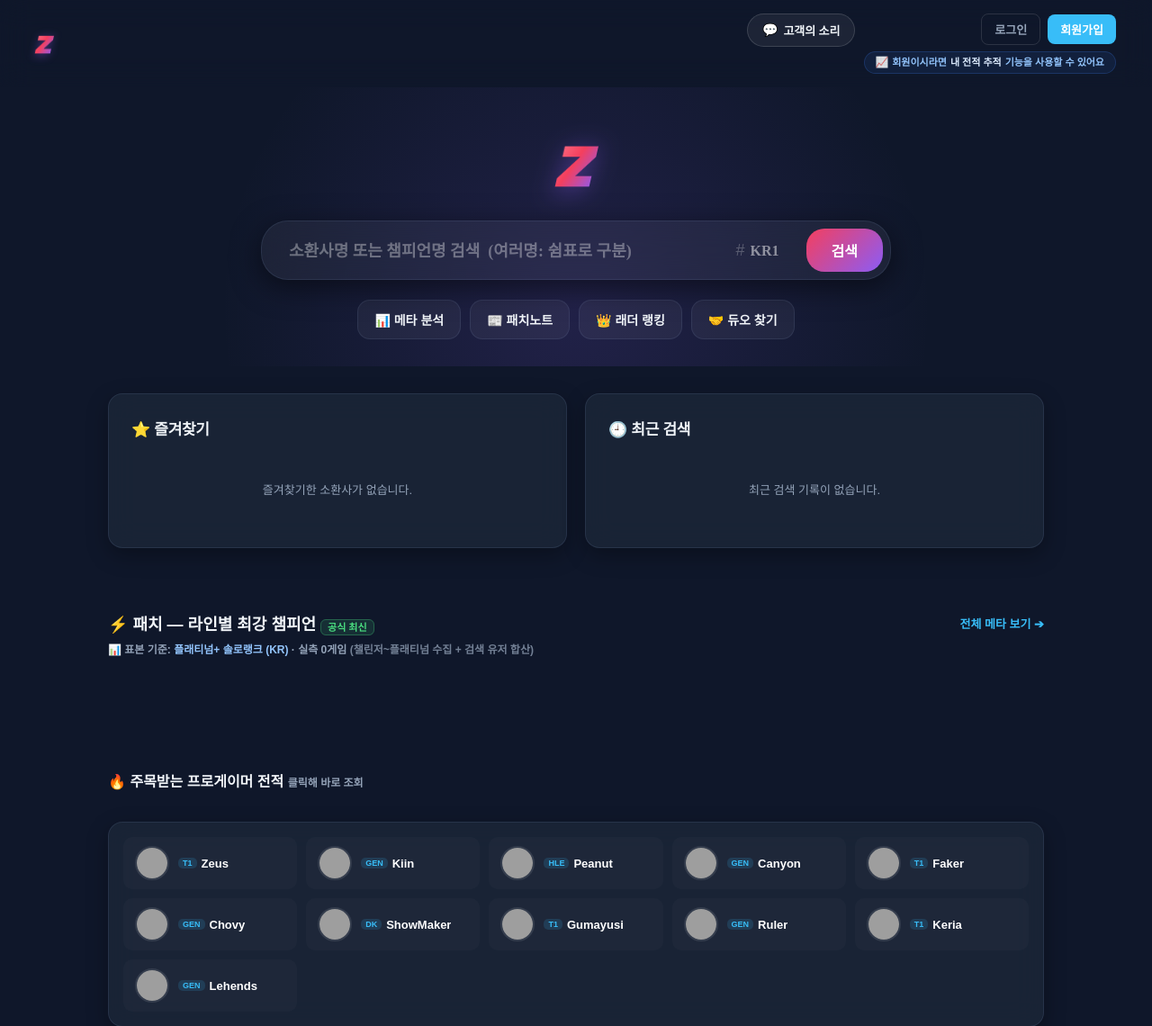
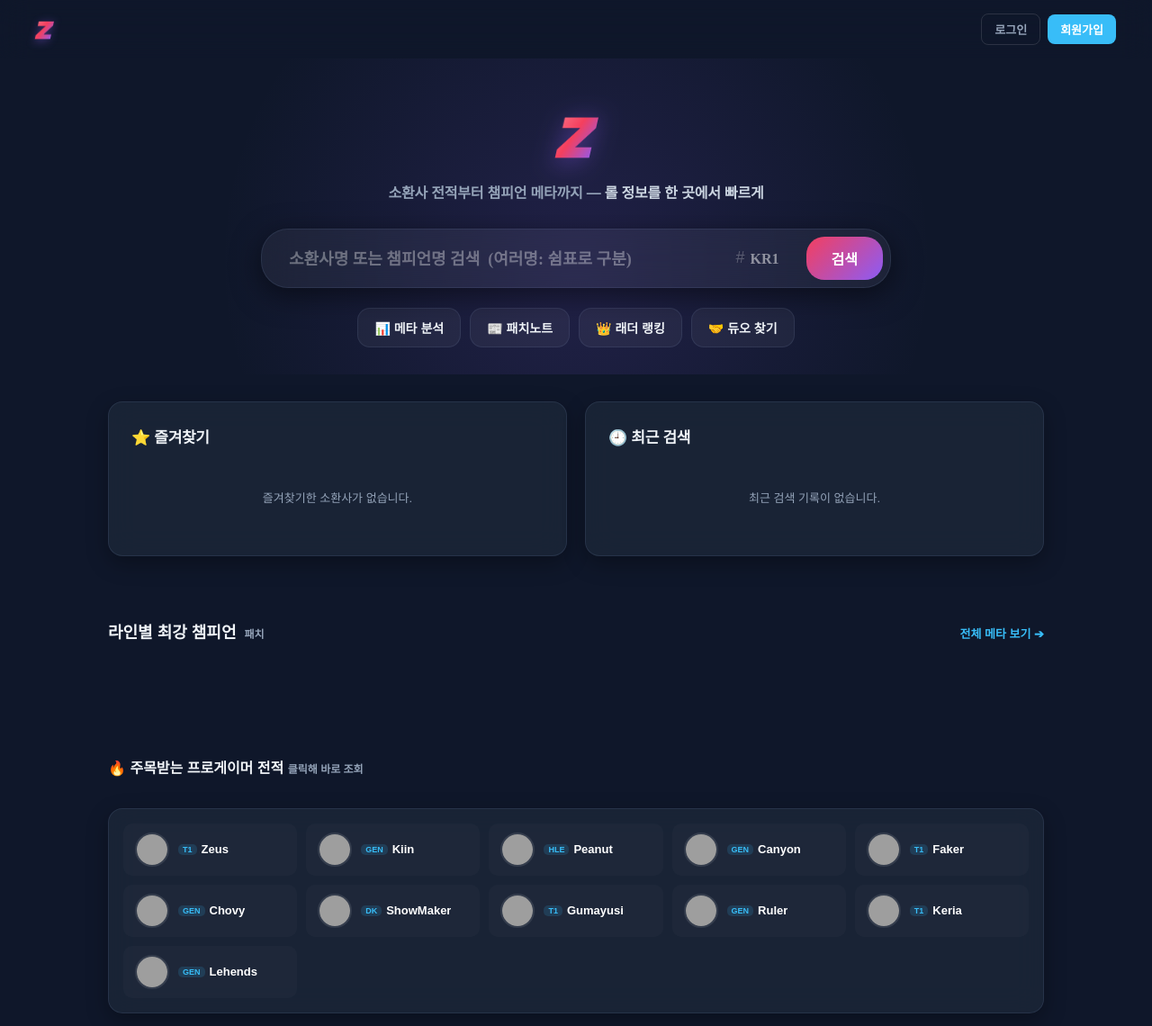
Before and after one commit to seokbong0114/SBGG, a Flask app: page / in a window 1280 px wide. Shown: the top 1140 px of the page at 90% size. Run offline with Flask 3, Linux system fonts and the light colour scheme; data that the repository does not hold is empty; some libraries are stand-ins or nearby versions; some web fonts are replaced; grey boxes are pictures that could not be loaded.

Commit message:
refactor(home): 홈 화면 정리 1단계 — 검색 중심·군더더기 제거
정보 과밀 완화(유저 직관성 개선). 기능·백엔드·JS 훅 100% 보존.
- 히어로: 로고 아래 한 줄 소개문 추가(첫 방문자 인지) + 여백 정돈
- 상단 네비: '고객의 소리' 버튼·'회원이시라면…' 안내배너 제거
  (고객의 소리는 푸터에 유지 → openFeedback 함수·모달 그대로)
- 라인별 최강: '공식 최신' 뱃지·장문 표본설명 → 패치번호 한 줄로 축약
- 버프/너프: '자동 감지' 뱃지·※설명 제거, 아이템 변경 섹션은 /patch로 이관
- 검색폼/applySearch/즐겨찾기·최근검색/피드백 모달 전부 동작 검증 완료

Co-Authored-By: Claude Opus 4.8 <noreply@anthropic.com>

```diff
--- a/templates/index.html
+++ b/templates/index.html
@@ -151,7 +151,10 @@
 
         .home-hero { position: relative; padding: 48px 20px 30px; text-align: center; display: flex; flex-direction: column; align-items: center; overflow: hidden; }
         .home-hero::before { content: ''; position: absolute; top: -50%; left: 50%; transform: translateX(-50%); width: 800px; height: 800px; background: radial-gradient(circle, rgba(139, 92, 246, 0.15) 0%, rgba(0,0,0,0) 70%); z-index: -1; pointer-events: none; }
-        .home-title { font-family: 'Montserrat'; font-size: 64px; font-weight: 900; margin-bottom: 22px; letter-spacing: -2px; }
+        .home-title { font-family: 'Montserrat'; font-size: 64px; font-weight: 900; margin-bottom: 12px; letter-spacing: -2px; }
+        .home-tagline { font-size: 16px; font-weight: 700; color: var(--text-muted); margin: 0 0 26px; letter-spacing: -0.2px; max-width: 600px; line-height: 1.55; }
+        .home-tagline b { color: #cbd5e1; font-weight: 800; }
+        @media (max-width: 480px) { .home-tagline { font-size: 13.5px; margin-bottom: 20px; } }
         .home-quicknav { display: flex; flex-wrap: wrap; justify-content: center; gap: 10px; margin-top: 22px; max-width: 720px; width: 100%; }
         .hq-item { background: rgba(255,255,255,0.05); border: var(--border-glass); border-radius: 14px; padding: 11px 18px; color: var(--text-main); font-weight: 800; font-size: 14px; text-decoration: none; transition: 0.2s; white-space: nowrap; }
         .hq-item:hover { background: rgba(244,63,94,0.15); border-color: rgba(244,63,94,0.4); transform: translateY(-2px); }
@@ -828,10 +831,6 @@
         <!-- ================= 1. 메인 홈 화면 ================= -->
         <nav class="top-nav" style="background: transparent; border: none; justify-content: space-between;">
             <a href="/" class="logo-wrapper"><span class="logo-sb">Z</span></a>
-            <div style="display:flex; align-items:flex-start; gap:10px;">
-                <button type="button" class="feedback-btn" onclick="openFeedback()">
-                    <span style="font-size:14px;">💬</span> 고객의 소리
-                </button>
             {% if current_user %}
             <div class="nav-account">
                 <a href="/me" class="nav-track-btn">📈 내 전적 추적</a>
@@ -839,18 +838,15 @@
                 <a href="/logout" class="nav-logout-btn">로그아웃</a>
             </div>
             {% else %}
-                <div style="display:flex; flex-direction:column; align-items:flex-end; gap:7px;">
             <div class="nav-account">
                 <a href="/login" class="nav-login-btn">로그인</a>
                 <a href="/signup" class="nav-signup-btn">회원가입</a>
             </div>
-                    <a href="/signup" class="nav-track-hint"><span class="spark">📈</span> 회원이시라면 <b>내 전적 추적</b> 기능을 사용할 수 있어요</a>
-                </div>
-                {% endif %}
-            </div>
+            {% endif %}
         </nav>
         <div class="home-hero">
             <div class="home-title"><span class="logo-sb">Z</span></div>
+            <div class="home-tagline">소환사 전적부터 챔피언 메타까지 — <b>롤 정보를 한 곳에서 빠르게</b></div>
             <div class="home-search-wrapper">
                 <form action="/search" method="get" class="home-search-box" id="homeSearchForm">
                     <input type="text" name="name" placeholder="소환사명 또는 챔피언명 검색  (여러명: 쉼표로 구분)" required id="homeSearchName"
@@ -884,15 +880,11 @@
         <!-- ★ 패치 메타 위젯 -->
         <div class="main-container" style="margin-bottom: 60px;">
             <div style="margin-bottom: 16px;">
-                <div style="display: flex; align-items: center; justify-content: space-between; flex-wrap: wrap; gap: 6px;">
-                    <div style="font-size: 18px; font-weight: 900;">⚡ 패치 {{ current_patch }} — 라인별 최강 챔피언
-                        <span style="font-size: 11px; font-weight: 800; color: #4ade80; background: rgba(74,222,128,0.12); border: 1px solid rgba(74,222,128,0.3); border-radius: 6px; padding: 2px 7px; vertical-align: middle;" title="Riot 공식 데이터(DDragon)에서 실시간 자동 동기화">공식 최신</span>
+                <div style="display: flex; align-items: baseline; justify-content: space-between; flex-wrap: wrap; gap: 6px;">
+                    <div style="font-size: 18px; font-weight: 900;">라인별 최강 챔피언
+                        <span style="font-size: 12px; color: var(--text-muted); font-weight: 700; margin-left: 4px;">패치 {{ current_patch }}</span>
                     </div>
                     <a href="/meta" style="font-size: 13px; color: var(--point-color); font-weight: 800; text-decoration: none;">전체 메타 보기 ➔</a>
-                </div>
-                <div style="font-size: 12px; color: var(--text-muted); font-weight: 700; margin-top: 7px;">
-                    📊 표본 기준: <b style="color: #93c5fd;">{{ stats_basis }}</b> · 실측 {{ total_games }}게임
-                    <span style="opacity: 0.75;">(챌린저~플래티넘 수집 + 검색 유저 합산)</span>
                 </div>
             </div>
             <div style="display: grid; grid-template-columns: repeat(5, 1fr); gap: 14px;">
@@ -918,16 +910,12 @@
         <!-- ★ 이번 패치 버프/너프 챔피언 위젯 -->
         {% if patch_highlights and (patch_highlights.buffed or patch_highlights.nerfed or patch_highlights.items_buffed or patch_highlights.items_nerfed) %}
         <div class="main-container" style="margin-bottom: 60px;">
-            <div style="display: flex; align-items: flex-start; justify-content: space-between; margin-bottom: 6px; flex-wrap: wrap; gap: 6px;">
-                <div style="font-size: 18px; font-weight: 900;">📰 패치 {{ patch_highlights.cur_patch }} 변화 — 주요 버프 / 너프
-                    <span style="font-size: 11px; font-weight: 800; color: #93c5fd; background: rgba(96,165,250,0.12); border: 1px solid rgba(96,165,250,0.3); border-radius: 6px; padding: 2px 7px; vertical-align: middle;" title="Riot 공식 데이터(DDragon)에서 스탯·쿨타임·소모값·아이템 변경을 자동 감지">자동 감지</span>
-                </div>
-                <div style="display: flex; flex-direction: column; align-items: flex-end; gap: 3px;">
-                    <span style="font-size: 12px; color: var(--text-muted); font-weight: 700;">직전 {{ patch_highlights.prev_patch }} 대비 · 챔피언 {{ patch_highlights.total_changed }}종{% if patch_highlights.item_changed %} · 아이템 {{ patch_highlights.item_changed }}종{% endif %}</span>
-                    <a href="/patch" style="font-size: 12px; color: var(--point-color); font-weight: 800; text-decoration: none;">패치노트 전체 보기 ➔</a>
-                </div>
-            </div>
-            <div style="font-size: 11px; color: rgba(148,163,184,0.7); font-weight: 600; margin-bottom: 16px;">※ 아래는 주요 변경 요약입니다. <a href="/patch" style="color: var(--point-color); font-weight: 800;">패치노트 전체 보기</a>에서 스킬 계수까지 포함한 공식 원문 기준 전체 변경을 확인하세요.</div>
+            <div style="display: flex; align-items: baseline; justify-content: space-between; margin-bottom: 16px; flex-wrap: wrap; gap: 6px;">
+                <div style="font-size: 18px; font-weight: 900;">이번 패치 버프 / 너프
+                    <span style="font-size: 12px; color: var(--text-muted); font-weight: 700; margin-left: 4px;">패치 {{ patch_highlights.cur_patch }}</span>
+                </div>
+                <a href="/patch" style="font-size: 13px; color: var(--point-color); font-weight: 800; text-decoration: none;">패치노트 전체 보기 ➔</a>
+            </div>
             <div style="display: grid; grid-template-columns: repeat(auto-fit, minmax(260px, 1fr)); gap: 16px;">
                 <!-- 상향(버프) -->
                 <div class="glass-panel" style="padding: 20px;">
@@ -973,46 +961,6 @@
                 </div>
             </div>
 
-            <!-- 아이템 변경 -->
-            {% if patch_highlights.items_buffed or patch_highlights.items_nerfed %}
-            <div style="margin-top: 18px;">
-                <div style="font-size: 15px; font-weight: 900; margin-bottom: 12px;">🛡️ 아이템 변경 <span style="font-size: 11px; color: var(--text-muted); font-weight: 700;">주요 스탯·가격</span></div>
-                <div style="display: grid; grid-template-columns: repeat(auto-fit, minmax(260px, 1fr)); gap: 16px;">
-                    <div class="glass-panel" style="padding: 16px;">
-                        <div style="font-size: 13px; font-weight: 900; color:#4ade80; margin-bottom: 10px;">🟢 상향</div>
-                        {% if patch_highlights.items_buffed %}
-                        <div style="display:flex; flex-direction:column; gap:9px;">
-                            {% for it in patch_highlights.items_buffed %}
-                            <div style="display:flex; align-items:center; gap:10px;">
-                                <img src="{{ it.icon }}" style="width:32px; height:32px; border-radius:7px; border:1px solid rgba(74,222,128,0.3); flex-shrink:0;" onerror="this.style.opacity=0">
-                                <div style="min-width:0;">
-                                    <div style="font-size:13px; font-weight:800; color:white;">{{ it.name }} <span style="color:#4ade80; font-size:10px;">↑</span></div>
-                                    <div style="font-size:11px; color:var(--text-muted); white-space:nowrap; overflow:hidden; text-overflow:ellipsis;">{% for d in it.details %}{{ d.text }}{% if not loop.last %} · {% endif %}{% endfor %}</div>
-                                </div>
-                            </div>
-                            {% endfor %}
-                        </div>
-                        {% else %}<div style="color:var(--text-muted); font-size:12px; padding:8px 0;">해당 없음</div>{% endif %}
-                    </div>
-                    <div class="glass-panel" style="padding: 16px;">
-                        <div style="font-size: 13px; font-weight: 900; color:#f87171; margin-bottom: 10px;">🔴 하향</div>
-                        {% if patch_highlights.items_nerfed %}
-                        <div style="display:flex; flex-direction:column; gap:9px;">
-                            {% for it in patch_highlights.items_nerfed %}
-                            <div style="display:flex; align-items:center; gap:10px;">
-                                <img src="{{ it.icon }}" style="width:32px; height:32px; border-radius:7px; border:1px solid rgba(248,113,113,0.3); flex-shrink:0;" onerror="this.style.opacity=0">
-                                <div style="min-width:0;">
-                                    <div style="font-size:13px; font-weight:800; color:white;">{{ it.name }} <span style="color:#f87171; font-size:10px;">↓</span></div>
-                                    <div style="font-size:11px; color:var(--text-muted); white-space:nowrap; overflow:hidden; text-overflow:ellipsis;">{% for d in it.details %}{{ d.text }}{% if not loop.last %} · {% endif %}{% endfor %}</div>
-                                </div>
-                            </div>
-                            {% endfor %}
-                        </div>
-                        {% else %}<div style="color:var(--text-muted); font-size:12px; padding:8px 0;">해당 없음</div>{% endif %}
-                    </div>
-                </div>
-            </div>
-            {% endif %}
         </div>
         {% endif %}
 
```
Lines whose indentation alone changed are shown as unchanged.
